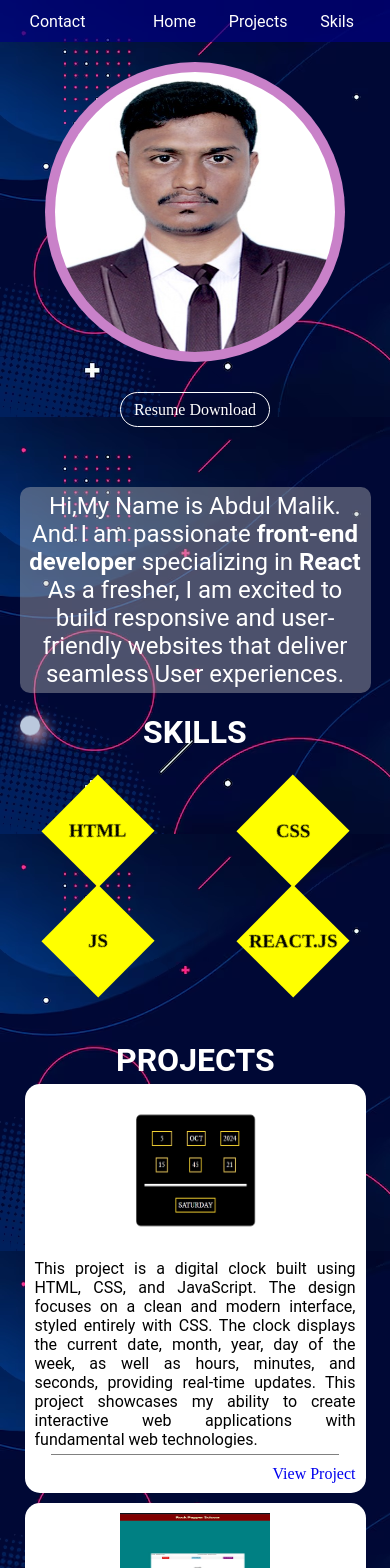
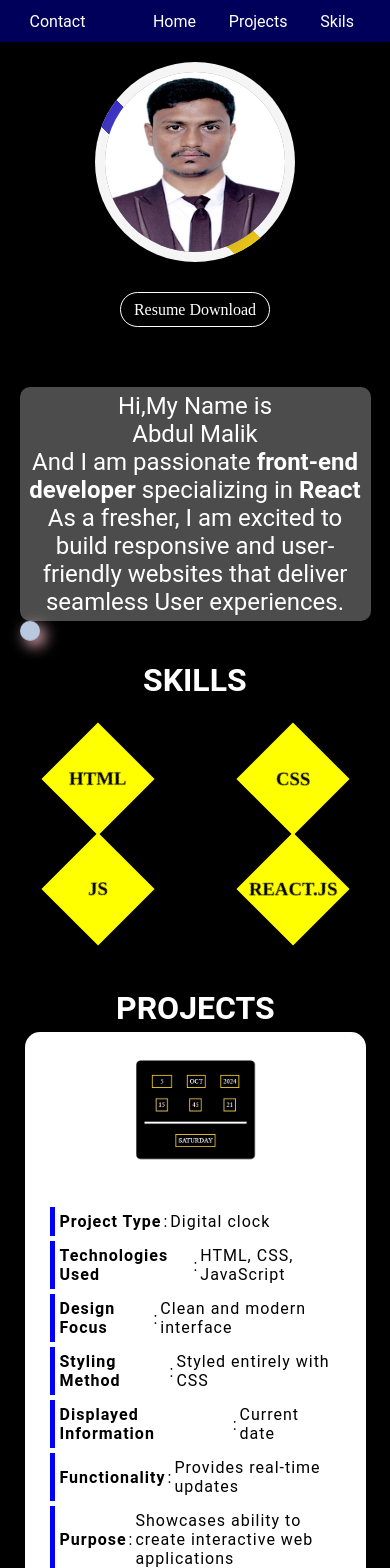
Before and after one commit to Abdul-Malik-spl/portfolio, a React (Create React App) app: page / in a window 390 px wide. Shown: the top 1568 px of the page. Built offline with nearby package versions, Linux system fonts and the light colour scheme.

Commit message:
Updated UI components for better responsiveness

```diff
--- a/src/App.css
+++ b/src/App.css
@@ -1,6 +1,8 @@
-.App{ background-image:url(./PortfolioDetails/image/bac.avif);
+.App{
+  /* background-image:url(./PortfolioDetails/image/bac.avif); */
 /* background-repeat:no; */
 /* background-size:cover;  */
+background:black
 }
 
 
@@ -8,9 +10,29 @@
   height: 40vmin;
   pointer-events: none;
 }
-
-
-
+.bannerparagraphgrid{
+display:grid;
+grid-template-columns:1fr 1fr;
+}
+.para-sec{
+  display:grid;
+  align-content:center;
+  order:1
+}
+.banner-sec{
+  order:2
+}
+@media(max-width:650px){
+  .bannerparagraphgrid{
+    grid-template-columns:1fr;
+  }
+  .para-sec{
+    order:2;
+  }
+  .banner-sec{
+    order:1;
+  }
+}
 @media (prefers-reduced-motion: no-preference) {
   .App-logo{
     animation: App-logo-spin infinite 20s linear;
--- a/src/App.js
+++ b/src/App.js
@@ -10,8 +10,11 @@ function App() {
     <div className="App">
 
   <Nav/>
-  <Banner/>
-  <Paragraph/>
+  <div className="bannerparagraphgrid">
+  <div className="banner-sec"><Banner/></div>
+  <div className="para-sec"><Paragraph/></div>
+
+  </div>
   <Skills/>
   <Projects/>
   <Footer/>
--- a/src/PortfolioDetails/Banner/Banner.css
+++ b/src/PortfolioDetails/Banner/Banner.css
@@ -1,10 +1,40 @@
 #Banner{width:100%;padding-bottom:20px;}
 .row-content{justify-content:space-around}
-.squeare-content{height:300px;width:300px;padding:10px;background:gray;border-radius:60%;
-z-index:99;
-animation:rot 10s linear infinite}
+.squeare-content{height:180px;width:180px;background:gray;border-radius:50%;
+z-index:99;position:absolute;top:50%;left:50%;
+transform:translate(-50%,-50%)
+/* animation:rot 10s linear infinite */
+}
+.rotright{
+    height:30px;
+    width:280px;
+background:linear-gradient(to right,gold,blue);
+position:absolute;
+top:45%;
+right:-5%;
 
-.squeare-content img{border-radius:60%;}
+/* box-shadow:15px 15px  5px yellow; */
+animation:rotani 5s infinite;
+}
+.parant-squear{
+    height:200px;
+    width:200px;
+    background:whitesmoke;
+    position:relative;
+    /* transform:translateY(-50%) */
+    overflow:hidden;
+    border-radius:50%
+}
+@keyframes rotani{
+    0%{
+transform:rotateZ(0deg);
+    }
+    100%{
+        transform:rotateZ(360deg);
+    }
+}
+.squeare-content img{border-radius:60%;
+}
 .resume-btn{margin-top:30px;height:35px;width:150px}
 .btn-banner{display:flex;justify-content:center}
 .resume-btn{display:flex;align-items:center;justify-content:center;color:white}
--- a/src/PortfolioDetails/Banner/Banner.js
+++ b/src/PortfolioDetails/Banner/Banner.js
@@ -9,10 +9,12 @@ let Banner=()=>{
         <div id="Banner">
             <div className="Banner-Content container">
                 <div className="row row-content">
+                    <div className="parant-squear">
                     <div className="squeare-content col-4 col-md-4 col-lg-4 col-xlg-4">
                         <img src={pic} width="100%" height="100%"/>
                          </div>
-
+                         <div className="rotright"></div>
+                         </div>
                          <div className="col-12 col-md-12 col-lg-12 col-xlg-12 btn-banner">
                             {/* <button className=""> */}
                                 <a className="resume-btn" href={`${process.env.PUBLIC_URL}/AbdulMalikResume.pdf`} download="AbdulMalikResume.pdf">Resume Download</a>
--- a/src/PortfolioDetails/Paragraph/Paragraph.css
+++ b/src/PortfolioDetails/Paragraph/Paragraph.css
@@ -1,4 +1,15 @@
-.Paragraph{margin-top:20px;}
+.Paragraph{
+    margin:20px auto;
+/* width:300px; */
+max-width:450px;
+}
+.para{
+
+}
+.tbl-para{
+    /* margin:0 auto; */
+    border:1px solid
+}
 .Paragraph-content{color:white;font-family:Roboto;font-size:24px;text-align:center;}
 .fontChange{font-family:Roboto;font-weight:bolder;}
 .font-back{font-family:Roboto}
--- a/src/PortfolioDetails/Paragraph/Paragraph.js
+++ b/src/PortfolioDetails/Paragraph/Paragraph.js
@@ -6,7 +6,7 @@ let Paragraph=()=>{
     return(<div className="Paragraph">
 <div className="container">
     <div className="para-back">
-    <p className="Paragraph-content">Hi,My Name is Abdul Malik.<br/>And I am passionate<span className="fontChange"> front-end developer </span>
+    <p className="Paragraph-content">Hi,My Name is <br/>Abdul Malik<br/> And I am passionate<span className="fontChange"> front-end developer </span>
     specializing in <b>React</b> As a fresher, I am excited to build responsive and user-friendly websites that deliver seamless User experiences.
 
     </p>
--- a/src/PortfolioDetails/ProjectCards/Project.css
+++ b/src/PortfolioDetails/ProjectCards/Project.css
@@ -15,7 +15,28 @@ font-family:Roboto;}
 .img-height{height:150px;width:150px;}
 
 .para{font-family: 'Roboto', sans-serif;
-    margin-top:15px;text-align:justify;font-weight:;}
+    padding:10px
+}
+.table-para{
+    padding:3px;
+    letter-spacing:1px;
+border-left:5px solid blue;
+margin:5px;
+
+}
+.table-ttl-data{
+font-weight:bold;
+/* border:1px solid; */
+text-wrap:nowrap;
+
+}
+.paragraph-div{
+
+    overflow-Y:scroll
+}
+.img-div{
+    overflow:scroll
+}
 .card-set{background:white;margin:5px;border-radius:15px}
 .paragraph-size{}
 .card-set{padding:10px}
@@ -30,7 +51,7 @@ font-family:Roboto;}
 }
 @media (max-width:767px){
     /* .card-set{margin:5px 45px;border-radius:10px} */
-    .img-div{display:flex;justify-content:space-around }
+    .img-div{display:flex;justify-content:space-around; }
 }
 @media(min-width:768px){
     /* .gap-set{justify-content:space-around;background:red} */
@@ -41,3 +62,11 @@ font-family:Roboto;}
     .img-height{height:200px;width:180px;}
     /* .paraTwo{height:500px} */
 }
+@media(max-width:500px){
+    .table-ttl-data{
+        font-weight:bold;
+        /* border:1px solid; */
+        text-wrap:wrap;
+
+        }
+}
--- a/src/PortfolioDetails/ProjectCards/Projects.js
+++ b/src/PortfolioDetails/ProjectCards/Projects.js
@@ -12,48 +12,153 @@ import  memory from "./images/memory.jpg"
 
 let Projects=()=>{
    let state=[{name:"Digital Clock",
-    paragraph:"This project is a digital clock built using HTML, CSS, and JavaScript. The design focuses on a clean and modern interface, styled entirely with CSS. The clock displays the current date, month, year, day of the week, as well as hours, minutes, and seconds, providing real-time updates. This project showcases my ability to create interactive web applications with fundamental web technologies.",
+    paragraph:[
+        ["Project Type", "Digital clock"],
+        ["Technologies Used", "HTML, CSS, JavaScript"],
+        ["Design Focus", "Clean and modern interface"],
+        ["Styling Method", "Styled entirely with CSS"],
+        ["Displayed Information", "Current date", "Month", "Year", "Day of the week", "Hours", "Minutes", "Seconds"],
+        ["Functionality", "Provides real-time updates"],
+        ["Purpose", "Showcases ability to create interactive web applications"],
+        ["Core Technologies", "Fundamental web technologies"]
+    ]
+    ,
     link:"https://abdul-malik-spl.github.io/Digital-Clock",
     pic:clock,
-},{name:"Rock Papper Scissor game",
-    paragraph:"This project is built using HTML, CSS, and JavaScript. It’s a Rock, Paper, Scissors game that you play against the computer. You choose one of the three options—rock, paper, or scissors—by clicking the corresponding button. Once you make your selection, the computer will also choose its option, and the result will be displayed below.   ",
+},
+{name:"Rock Papper Scissor game",
+    paragraph:[
+  ["Project Type", "Rock, Paper, Scissors Game"],
+  ["Technologies Used", "HTML, CSS, JavaScript"],
+  ["Gameplay", "Player vs. Computer"],
+  ["Selection Method", "Player chooses rock, paper, or scissors by clicking a button"],
+  ["Computer Choice", "Random selection of rock, paper, or scissors"],
+  ["Result Display", "Outcome shown after both player and computer make selections"],
+  ["Purpose", "Demonstrates interactive web application development"],
+  ["Core Technologies", "Fundamental web technologies"]
+],
     link:"https://abdul-malik-spl.github.io/rock-papper-scissors",
     pic:rock,
-},{name:"Little Basket",
-               paragraph:"This project is a small grocery application built with React and Redux. It is fully responsive and designed using only CSS, without Bootstrap. The app allows users to select products, check their bucket list to see how many items they have selected, view the total quantity, and calculate the total amount. Users can add items to their cart or decrease the quantity as needed. They can also mark items as favorites by clicking the favorite icon. Additionally, they can click on a product's picture to view individual product details.",
+},
+{name:"Little Basket",
+paragraph:[
+    ["Project Type", "Grocery Application"],
+    ["Technologies Used", "React, Redux, CSS (without Bootstrap)"],
+    ["Design Focus", "Fully responsive interface"],
+    ["Styling Method", "Styled entirely with CSS"],
+    ["Functionality", "Allows users to select products, manage their bucket list, and track quantity"],
+    ["Cart Features", "Users can add items to cart, adjust quantity, and calculate total amount"],
+    ["Favorites Feature", "Users can mark items as favorites by clicking the favorite icon"],
+    ["Product Details", "Users can click on a product's picture to view individual details"],
+    ["Purpose", "Showcases interactive web application development using React and Redux"]
+  ]
+,
                link:"https://abdul-malik-spl.github.io/littleBasket",
                pic:bask,
    },{name:"Bank Task",
-    paragraph:"This project is a simple banking application built with React and Redux. It is fully responsive and designed using only CSS. The app features three user accounts: User 1 (Raj111, password: 0101), User 2 (Suresh112, password: 5151), and User 3 (Mahesh113, password: 5331). After logging in, users can view their bank details and access options for credit and debit transactions. The application displays real-time balance updates, as well as a comprehensive transaction history. Each transaction includes details such as the year, month, date, hour, minute, and second, along with the respective debit or credit information.",
+paragraph:[
+    ["Project Type", "Banking Application"],
+    ["Technologies Used", "React, Redux, CSS"],
+    ["Design Focus", "Fully responsive interface"],
+    ["Styling Method", "Styled entirely with CSS"],
+    ["User Accounts", "Raj111 (password: 0101), Suresh112 (password: 5151), Mahesh113 (password: 5331)"],
+    ["Banking Features", "Users can view bank details, perform credit and debit transactions"],
+    ["Real-Time Updates", "Balance updates dynamically"],
+    ["Transaction History", "Comprehensive history with timestamps (year, month, date, hour, minute, second)"],
+    ["Purpose", "Showcases interactive web application development using React and Redux"]
+  ]
+  ,
     link:"https://abdul-malik-spl.github.io/bankTask/",
     pic:bank,
 },{name:"Fb Task",
-    paragraph:"in this Facebook-inspired project, users start on a login page where they need to enter their Gmail and password to access the home page. After logging in, the home page is initially empty, with a message asking the user to create a post. To create a post, the user can click a text box, write a message, and select a color template. The available templates include red, blue, green, white, and radiant colors, such as flag colors. The 'Post' button is disabled until the user enters text and selects a template. Once the post is submitted, it appears on the home page If the user adds multiple posts, an arrow appears on the right, allowing them to navigate through different pages of posts. Each post on the home page has like and comment buttons, allowing users to interact with the content. The like button adds a like to the post, and the comment button opens a comment box where users can submit their thoughts.The home icon is functional, allowing users to return to the home page from other sections, such as the message or friends list. The message and friends icons display a list of other users. Other icons like the TV and bell icons are present for design purposes but are not functional.The following are the users and their login credentials 1. Abdul – abdul@gmail.com (Password: 12345) 2. Raj – raj@gmail.com (Password: 54321) 3. Kavi – kavi@gmail.com (Password: 01010)",
+paragraph:[
+    ["Project Type", "Facebook-Inspired Social Media Platform"],
+    ["Technologies Used", "React, Redux, CSS"],
+    ["Login Process", "Users enter Gmail and password to access the home page"],
+    ["Home Page", "Initially empty with prompt to create a post"],
+    ["Post Creation", "Users click a text box, write a message, and select a color template"],
+    ["Color Templates", "Red, blue, green, white, radiant colors (e.g., flag colors)"],
+    ["Post Submission", "Post button disabled until user enters text and selects a template"],
+    ["Post Navigation", "Arrow appears when multiple posts are added"],
+    ["User Interaction", "Like button for liking posts, comment button for submitting thoughts"],
+    ["Navigation Features", "Home icon returns users to home page, message and friends icons display lists"],
+    ["Inactive Icons", "TV and bell icons are present for design but not functional"],
+    ["User Accounts & Credentials", "Abdul – abdul@gmail.com (Password: 12345), Raj – raj@gmail.com (Password: 54321), Kavi – kavi@gmail.com (Password: 01010)"],
+    ["Purpose", "Showcases interactive web application development with user interaction features"]
+  ]
+,
     link:"https://abdul-malik-spl.github.io/FbTask",
     pic:fb,
 },
 {
     name:"BMI Calculator",
-    paragraph:"My new project is a BMI Calculator, created using only HTML, CSS, and JavaScript. In this project, users can enter their weight in kilograms and their height either in inches or feet. A selection box is provided for users to choose between feet and inches, with 'feet' set as the default option. Once the user inputs their details and selects the unit, the BMI is calculated and displayed using an animated meter. Below the result, personalized advice is also shown, presented with a typewriting effect for added visual appeal.",
+paragraph:[
+    ["Project Type", "BMI Calculator"],
+    ["Technologies Used", "HTML, CSS, JavaScript"],
+    ["Input Parameters", "Weight in kilograms, height in feet or inches"],
+    ["Unit Selection", "Feet set as default, users can switch to inches"],
+    ["Calculation", "BMI calculated upon user input"],
+    ["Display Method", "Animated meter shows BMI result"],
+    ["Personalized Advice", "Displayed below result with typewriting effect"],
+    ["Design Focus", "Simple and visually engaging user interface"],
+    ["Purpose", "Demonstrates interactive web application development"]
+  ]
+,
     link:"https://abdul-malik-spl.github.io/bmi/train.html",
     pic:bmi,
 },{
     name:"Timer",
-    paragraph:"This project is a simple timer built using HTML, CSS, and JavaScript. Users can set the timer by selecting minutes and seconds from a dropdown menu. Once the desired time is selected, clicking the 'Start' button starts the countdown in reverse. If the timer reaches the last 5 seconds, an animation is triggered, enhancing the user experience.The timer can be paused by clicking the 'Stop' button, and clicking the 'Clear' button resets the timer to zero. While the timer is running, the text box becomes disabled to prevent further inputs. Once the timer ends, the text box is re-enabled for a new timer to be set",
+paragraph:[
+    ["Project Type", "Timer Application"],
+    ["Technologies Used", "HTML, CSS, JavaScript"],
+    ["Time Selection", "Users set minutes and seconds via dropdown menu"],
+    ["Countdown Mechanism", "Starts in reverse upon clicking 'Start' button"],
+    ["Animation Feature", "Triggers in the last 5 seconds for enhanced user experience"],
+    ["Pause Functionality", "Timer can be paused using 'Stop' button"],
+    ["Reset Functionality", "Timer resets to zero when 'Clear' button is clicked"],
+    ["Input Restrictions", "Text box disabled while timer runs to prevent edits"],
+    ["Reactivation", "Text box re-enabled after timer ends for a new setup"],
+    ["Purpose", "Showcases interactive web application development"]
+  ]
+,
     link:"https://abdul-malik-spl.github.io/stopwatch",
     pic:timer
 },{
 name:"weather app",
-paragraph:"I have developed a simple yet powerful weather web application using React, seamlessly integrating a third-party API that provides up to 100 free data requests per month. This application enables users to search for cities worldwide and access real-time weather information, including temperature (in degrees Celsius), humidity, wind speed, pressure, UV index, sunrise, and sunset timings. The app also visually represents whether it is currently day or night in the selected city, along with wind direction indicators and simplified weather icons for an intuitive experience. With a user-friendly search option, anyone can explore global weather conditions effortlessly and stay informed about the climate in any location.",
+paragraph:[
+    ["Project Type", "Weather Web Application"],
+    ["Technologies Used", "React, Third-Party API"],
+    ["API Limit", "Allows up to 100 free data requests per month"],
+    ["Search Functionality", "Users can search for cities worldwide"],
+    ["Real-Time Data", "Provides live weather updates including temperature, humidity, wind speed, and pressure"],
+    ["Additional Metrics", "Displays UV index, sunrise, and sunset timings"],
+    ["Visual Representation", "Indicates whether it is currently day or night in the selected city"],
+    ["Wind Features", "Includes wind direction indicators"],
+    ["Weather Icons", "Simplified icons for intuitive user experience"],
+    ["User-Friendly Search", "Effortless global weather exploration"],
+    ["Purpose", "Showcases interactive web application development"]
+  ]
+,
 link:"https://abdul-malik-spl.github.io/weather/",
 pic:weather
 },{
     name:"memory",
-    paragraph:"I have created a simple yet engaging memory card game using HTML, CSS, and JavaScript. The game consists of 12 cards arranged in 6 pairs. Players must flip two cards at a time, attempting to match identical pairs. If they choose correctly, the matching cards remain open; if they select incorrectly, the cards close again. This game challenges players' memory and concentration while providing a fun and interactive experience through a clean and minimalistic design.",
+paragraph:[
+    ["Project Type", "Memory Card Game"],
+    ["Technologies Used", "HTML, CSS, JavaScript"],
+    ["Card Setup", "12 cards arranged in 6 pairs"],
+    ["Gameplay", "Players flip two cards at a time to match identical pairs"],
+    ["Matching Mechanism", "Correct matches remain open, incorrect selections close again"],
+    ["Challenge", "Tests memory and concentration"],
+    ["Design Focus", "Clean and minimalistic interface"],
+    ["Purpose", "Provides a fun and interactive experience"]
+  ]
+,
     link:"https://abdul-malik-spl.github.io/memory-game/",
     pic:memory
 }
 ]
+
     return(
         <div id="Projects">
             <div className="project-head"><h1>PROJECTS</h1></div>
@@ -68,13 +173,24 @@ pic:weather
                 <div className="row gap-set">
                 <div className="img-div col-12 col-md-12 col-lg-6 col-xlg-6 ">
                     <div className="img-height">
-                        <img src={a.pic} width="100%" style={{height:"150px"}}/>
+                        <img src={a.pic} width="100%" style={{width:"150px"}}/>
                     </div>
                 </div>
 
                   <div className="paragraph-div col-12 col-md-12 col-lg-6 col-xlg-6">
                      <div className="paragraph-size ">
-                        <p className="para">{a.paragraph}</p>
+                        <div className="para">
+                           {
+                                a.paragraph.map((word)=>{
+                                  return <table class="table-para">
+
+                                    <tbody>
+                                    <tr><td className="table-ttl-data">{word[0]}</td><td>:</td><td>{word[1]}</td></tr>
+                                  </tbody>
+                                  </table>
+                                })
+                            }
+                        </div>
                      </div>
                   </div>
                   <div className="container line-cart"></div>
@@ -92,13 +208,23 @@ pic:weather
              <div className="row gap-set">
              <div className="img-div col-12 col-md-12 col-lg-6 col-xlg-6 ">
                  <div className="img-height">
-                     <img src={a.pic} width="100%" style={{height:"150px"}}/>
+                     <img src={a.pic} width="100%" style={{width:"150px"}}/>
                  </div>
              </div>
 
                <div className="paragraph-div col-12 col-md-12 col-lg-6 col-xlg-6">
                   <div className="paragraph-size ">
-                     <p className="para">{a.paragraph}</p>
+                  <div className="para">
+                           {
+                                a.paragraph.map((word)=>{
+                                  return <table className="table-para ">
+                                    <tbody>
+                                    <tr><td className="table-ttl-data">{word[0]}</td ><td>:</td><td>{word[1]}</td></tr>
+                                  </tbody>
+                                  </table>
+                                })
+                            }
+                        </div>
                   </div>
                </div>
                <div className="container line-cart"></div>
```
Also changed, not shown: src/PortfolioDetails/Footer/Footer.css (+4 -4 lines), src/PortfolioDetails/Footer/Footer.js (+4 -5 lines).
